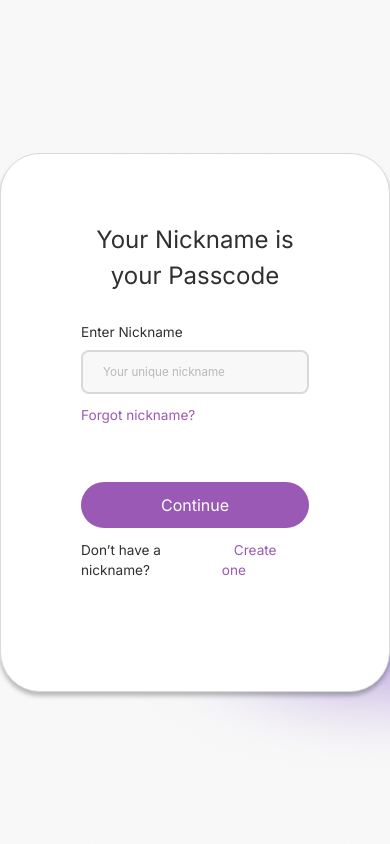
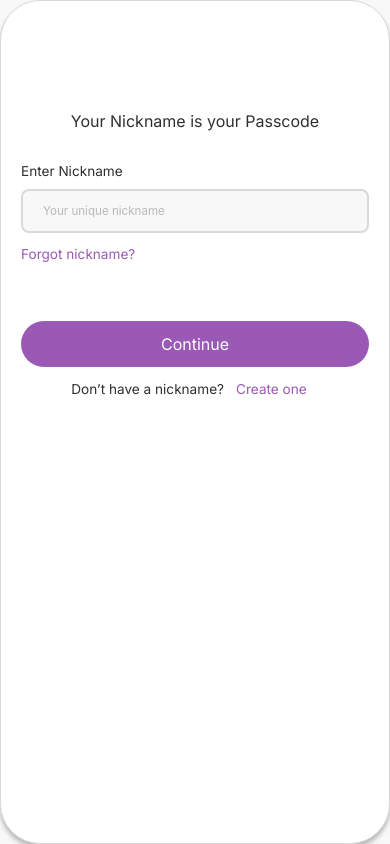
Before and after one commit to femigabriel/book-app, a Next.js app: page /activities in a window 390 px wide. Built offline with nearby package versions, Linux system fonts and the light colour scheme.

Commit message:
activities form mobile

```diff
--- a/app/globals.css
+++ b/app/globals.css
@@ -160,6 +160,18 @@ li {
   border: 1px solid #d9d9d9;
   background: #fff;
 }
+/* Nickname Book */
+@media screen and (max-width: 820px) {
+  .formgroup {
+    width: 100%;
+    height: 100%;
+    padding: 80px 20px;
+  }
+  .formgroup h3 {
+    font-size: 1em;
+  }
+}
+
 @media screen and (max-width: 420px) {
   .landingPage {
     background-image: none;
@@ -169,7 +181,7 @@ li {
 /* Read Book */
 @media screen and (max-width: 820px) {
   .cover {
-  align-items: normal;
+    align-items: normal;
   }
   .booklist {
     display: flex;
--- a/components/readBook/ReadBookHeader.tsx
+++ b/components/readBook/ReadBookHeader.tsx
@@ -1,12 +1,13 @@
 import React from "react";
 import { DownOutlined } from "@ant-design/icons";
 import Image from "next/image";
+import Link from "next/link";
 
 export const ReadBookHeader = () => {
   return (
     <div className=" h-[96px]">
       <header className="px-10 py-7 flex justify-between ">
-        <div className="flex cursor-pointer">
+        <Link href="/" className="flex cursor-pointer">
           <Image
             width={17}
             height={19}
@@ -15,7 +16,7 @@ export const ReadBookHeader = () => {
             alt="back-icon"
           />
           <span>Back</span>
-        </div>
+        </Link>
 
         <div className="flex">
           <div className="flex cursor-pointer">
```
